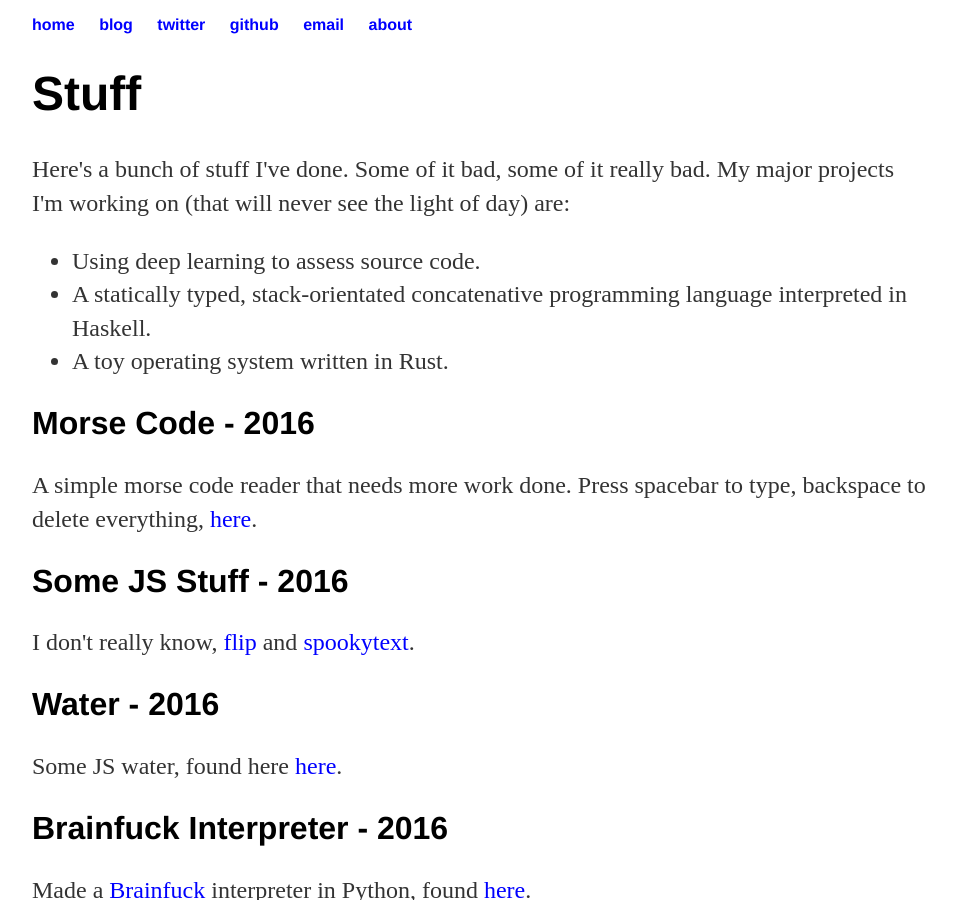
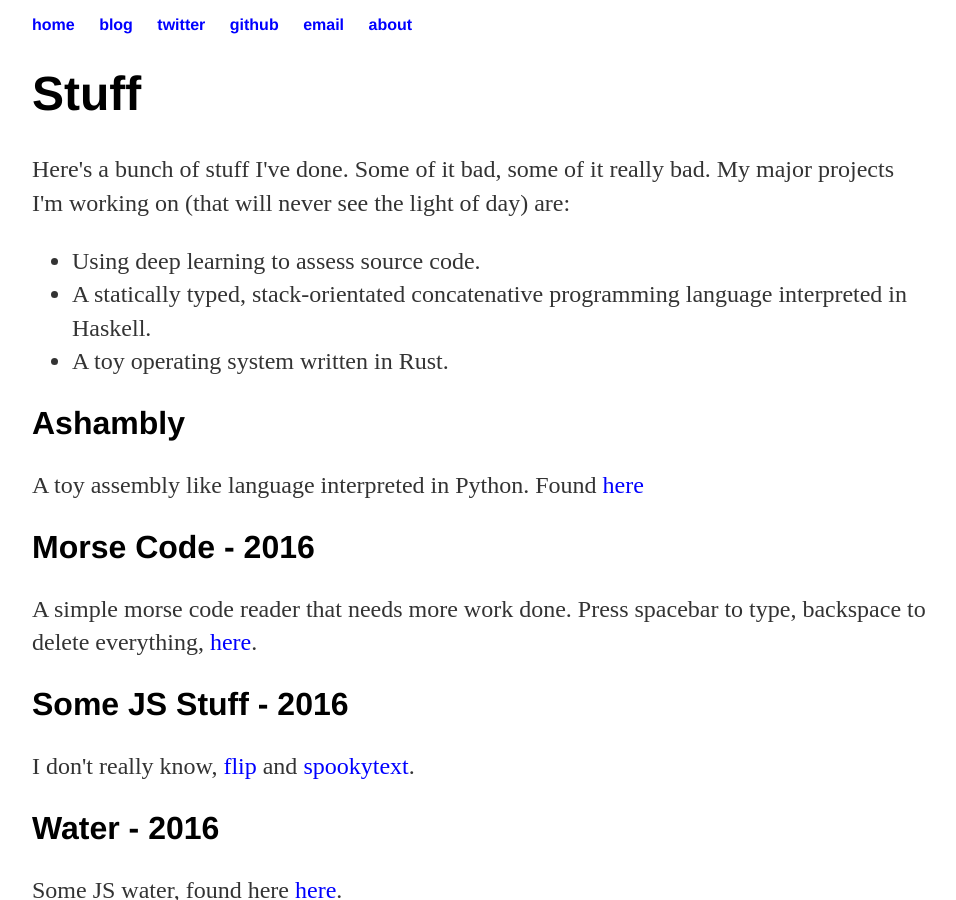
Before and after one commit to bentrevett/bentrevett.github.io, a Jekyll site: the page built from index.html, in a window 1280 px wide and 900 px high. Shown: the whole window, without its empty margins (160-1116 px from the left). Built offline with Jekyll 4.4.1, drawn with Linux system fonts in a browser that asks for light colours.

Commit message:
Update index.html

```diff
--- a/index.html
+++ b/index.html
@@ -9,6 +9,8 @@ title: Ben Trevett | Stuff
   		<li>A statically typed, stack-orientated concatenative programming language interpreted in Haskell.</li>
 		<li>A toy operating system written in Rust.</li>
 	</ul>
+	<h2>Ashambly</h2>
+	<p>A toy assembly like language interpreted in Python. Found <a href="https://github.com/bentrevett/ashm">here</a></p>
 	<h2>Morse Code - 2016</h2>
 	<p>A simple morse code reader that needs more work done. Press spacebar to type, backspace to delete everything, <a href="/morse">here</a>.</p>
 	<h2>Some JS Stuff - 2016</h2>
```
